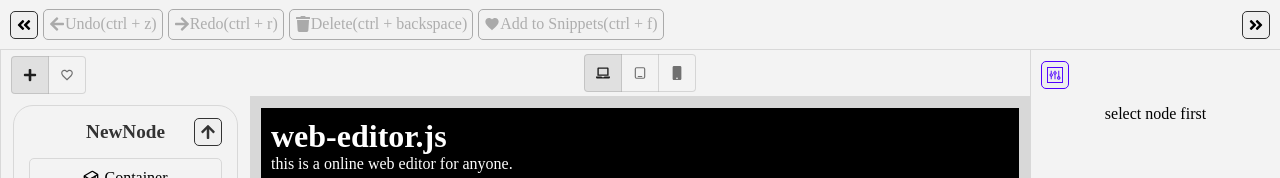
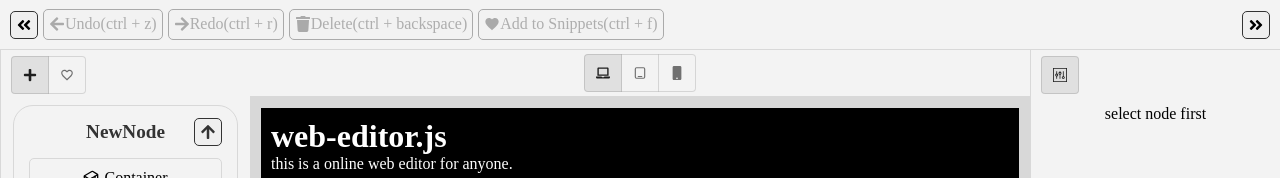
Before and after one commit to jasonlinkai/web-editor, a React (Create React App) app: page / in a window 1280 px wide. Shown: the top 178 px of the page. Built offline with nearby package versions, Linux system fonts and the light colour scheme; no server answers.

Commit message:
refact: drawer

```diff
--- a/src/WebEditor/LeftDrawer/LeftDrawer.module.scss
+++ /dev/null
@@ -1,36 +0,0 @@
-@import "../../_variables";
-
-.leftDrawer {
-  display: none;
-  height: 100%;
-  flex: 0 0 0px;
-  flex-direction: column;
-  align-items: center;
-  background-color: $panel-bg;
-  border-left: 1px solid $panel-border;
-  overflow: scroll;
-}
-
-.leftDrawerOpen {
-  flex: 0 0 250px;
-  display: flex;
-}
-
-.leftDrawerTabsArea {
-  width: 100%;
-  display: flex;
-  align-items: center;
-  padding: $gap2;
-  gap: $gap2;
-  overflow-y: scroll;
-  height: 50px;
-}
-
-.leftDrawerPanelArea {
-  overflow: scroll;
-  display: flex;
-  flex-direction: column;
-  gap: $gap3;
-  padding-top: $gap1;
-  padding-bottom: $gap1;
-}
--- a/src/WebEditor/LeftDrawer/LeftDrawer.module.scss.d.ts
+++ /dev/null
@@ -1,4 +0,0 @@
-export declare const leftDrawer: string;
-export declare const leftDrawerOpen: string;
-export declare const leftDrawerPanelArea: string;
-export declare const leftDrawerTabsArea: string;
--- a/src/WebEditor/RightDrawer/index.tsx
+++ /dev/null
@@ -1,72 +0,0 @@
-import styles from "./RightDrawer.module.scss";
-import clsx from "clsx";
-import { observer } from "mobx-react-lite";
-import { useStores } from "../../mobx/useMobxStateTreeStores";
-import PositionPanel from "../components/panels/PositionPanel";
-import LayoutPanel from "../components/panels/LayoutPanel";
-import ArrangementPanel from "../components/panels/ArrangementPanel";
-import TypographyPanel from "../components/panels/TypographyPanel";
-import ActionButton from "../components/ActionButton";
-import { TfiPanel } from "react-icons/tfi";
-import { useState } from "react";
-import BorderPanel from "../components/panels/BorderPanel";
-
-enum TabTypes {
-  EDIT_STYLE = "EDIT_STYLE",
-}
-const tabs = [
-  {
-    type: TabTypes.EDIT_STYLE,
-    IconComponent: TfiPanel,
-  },
-];
-
-const RightDrawer: React.FC = observer(() => {
-  const { editor } = useStores();
-  const node = editor.selectedAstNode;
-  const [tabType, setTabType] = useState(TabTypes.EDIT_STYLE);
-  return (
-    <div
-      className={clsx([
-        styles.rightDrawer,
-        {
-          [styles.rightDrawerOpen]: editor.isRightDrawerOpen,
-        },
-      ])}
-    >
-      <div className={styles.rightDrawerTabsArea}>
-        {tabs.map((tab) => {
-          const { IconComponent, type } = tab;
-          return (
-            <ActionButton
-              key={type}
-              IconComponent={IconComponent}
-              isActive={type === tabType}
-              onClick={() => {
-                setTabType(type);
-              }}
-            />
-          );
-        })}
-      </div>
-      <div className={styles.rightDrawerPanelArea}>
-        {tabType === TabTypes.EDIT_STYLE &&
-          (node ? (
-            <>
-              <PositionPanel />
-              <ArrangementPanel />
-              <LayoutPanel />
-              <BorderPanel />
-              <TypographyPanel />
-            </>
-          ) : (
-            <div className={styles.rightDrawerPanelAreaNoSelectedNode}>
-              select node first
-            </div>
-          ))}
-      </div>
-    </div>
-  );
-});
-
-export default RightDrawer;
--- a/src/WebEditor/RightDrawer/RightDrawer.module.scss
+++ b/src/WebEditor/components/Drawers/Drawer.module.scss
@@ -1,6 +1,6 @@
-@import "../../_variables";
+@import "../../../_variables";
 
-.rightDrawer {
+.drawer {
   display: none;
   height: 100%;
   flex: 0 0 0px;
@@ -11,12 +11,12 @@
   overflow: scroll;
 }
 
-.rightDrawerOpen {
+.drawerOpen {
   flex: 0 0 250px;
   display: flex;
 }
 
-.rightDrawerTabsArea {
+.drawerTabsArea {
   width: 100%;
   display: flex;
   align-items: center;
@@ -24,9 +24,10 @@
   gap: $gap2;
   overflow-y: scroll;
   height: 50px;
+  min-height: 50px;
 }
 
-.rightDrawerPanelArea {
+.drawerPanelArea {
   overflow: scroll;
   display: flex;
   flex-direction: column;
@@ -35,20 +36,10 @@
   padding-bottom: $gap1;
 }
 
-.rightDrawerPanelAreaNoSelectedNode {
+.drawerPanelAreaNoSelectedNode {
   display: flex;
   justify-content: center;
   align-items: center;
   height: 100%;
   width: 100%;
 }
-
-.gap {
-  border-top: 1px solid $panel-border;
-  width: 100%;
-  height: 1px;
-}
-
-.rightDrawerTreeArea {
-  padding-top: $gap3;
-}
--- /dev/null
+++ b/src/WebEditor/components/Drawers/Drawer.module.scss.d.ts
@@ -0,0 +1,5 @@
+export declare const drawer: string;
+export declare const drawerOpen: string;
+export declare const drawerPanelArea: string;
+export declare const drawerPanelAreaNoSelectedNode: string;
+export declare const drawerTabsArea: string;
--- a/src/WebEditor/LeftDrawer/index.tsx
+++ b/src/WebEditor/components/Drawers/LeftDrawer.tsx
@@ -1,4 +1,4 @@
-import styles from "./LeftDrawer.module.scss";
+import styles from "./Drawer.module.scss";
 import clsx from "clsx";
 import { useState } from "react";
 import { observer } from "mobx-react-lite";
@@ -6,11 +6,11 @@ import { FaPlus } from "react-icons/fa";
 import { MdFavoriteBorder } from "react-icons/md";
 import ToggleButton from "@mui/material/ToggleButton";
 import ToggleButtonGroup from "@mui/material/ToggleButtonGroup";
-import InfoPanel from "../components/panels/InfoPanel";
-import NewNodePanel from "../components/panels/NewNodePanel";
-import AstTagTreePanel from "../components/panels/AstTagTreePanel";
-import SnippetsPanel from "../components/panels/SnippetsPanel";
-import { useStores } from "../../mobx/useMobxStateTreeStores";
+import InfoPanel from "../../components/panels/InfoPanel";
+import NewNodePanel from "../../components/panels/NewNodePanel";
+import AstTagTreePanel from "../../components/panels/AstTagTreePanel";
+import SnippetsPanel from "../../components/panels/SnippetsPanel";
+import { useStores } from "../../../mobx/useMobxStateTreeStores";
 
 enum TabTypes {
   INFO = "INFO",
@@ -34,13 +34,13 @@ const LeftDrawer: React.FC = observer(() => {
   return (
     <div
       className={clsx([
-        styles.leftDrawer,
+        styles.drawer,
         {
-          [styles.leftDrawerOpen]: editor.isLeftDrawerOpen,
+          [styles.drawerOpen]: editor.isLeftDrawerOpen,
         },
       ])}
     >
-      <div className={styles.leftDrawerTabsArea}>
+      <div className={styles.drawerTabsArea}>
         <ToggleButtonGroup
           value={tabType}
           exclusive
@@ -61,7 +61,7 @@ const LeftDrawer: React.FC = observer(() => {
           })}
         </ToggleButtonGroup>
       </div>
-      <div className={styles.leftDrawerPanelArea}>
+      <div className={styles.drawerPanelArea}>
         {tabType === TabTypes.ADD_CHILDREN && (
           <>
             <NewNodePanel />
@@ -73,10 +73,10 @@ const LeftDrawer: React.FC = observer(() => {
           </>
         )}
       </div>
-      <div className={styles.leftDrawerPanelArea}>
+      <div className={styles.drawerPanelArea}>
         <InfoPanel />
       </div>
-      <div className={styles.leftDrawerPanelArea}>
+      <div className={styles.drawerPanelArea}>
         <AstTagTreePanel />
       </div>
     </div>
--- /dev/null
+++ b/src/WebEditor/components/Drawers/RightDrawer.tsx
@@ -0,0 +1,79 @@
+import styles from "./Drawer.module.scss";
+import clsx from "clsx";
+import { useState } from "react";
+import { observer } from "mobx-react-lite";
+import { TfiPanel } from "react-icons/tfi";
+import ToggleButton from "@mui/material/ToggleButton";
+import ToggleButtonGroup from "@mui/material/ToggleButtonGroup";
+import PositionPanel from "../../components/panels/PositionPanel";
+import LayoutPanel from "../../components/panels/LayoutPanel";
+import ArrangementPanel from "../../components/panels/ArrangementPanel";
+import TypographyPanel from "../../components/panels/TypographyPanel";
+import BorderPanel from "../../components/panels/BorderPanel";
+import { useStores } from "../../../mobx/useMobxStateTreeStores";
+
+enum TabTypes {
+  EDIT_STYLE = "EDIT_STYLE",
+}
+const tabs = [
+  {
+    type: TabTypes.EDIT_STYLE,
+    IconComponent: TfiPanel,
+  },
+];
+
+const RightDrawer: React.FC = observer(() => {
+  const { editor } = useStores();
+  const node = editor.selectedAstNode;
+  const [tabType, setTabType] = useState(TabTypes.EDIT_STYLE);
+  return (
+    <div
+      className={clsx([
+        styles.drawer,
+        {
+          [styles.drawerOpen]: editor.isRightDrawerOpen,
+        },
+      ])}
+    >
+      <div className={styles.drawerTabsArea}>
+        <ToggleButtonGroup
+          value={tabType}
+          exclusive
+          onChange={(e: React.MouseEvent<HTMLElement>, v: TabTypes | null) => {
+            if (v !== null) {
+              setTabType(v);
+            }
+          }}
+          aria-label="left drawer panel type"
+        >
+          {tabs.map((tab) => {
+            const { IconComponent, type } = tab;
+            return (
+              <ToggleButton value={type} aria-label={type}>
+                <IconComponent />
+              </ToggleButton>
+            );
+          })}
+        </ToggleButtonGroup>
+      </div>
+      <div className={styles.drawerPanelArea}>
+        {tabType === TabTypes.EDIT_STYLE &&
+          (node ? (
+            <>
+              <PositionPanel />
+              <ArrangementPanel />
+              <LayoutPanel />
+              <BorderPanel />
+              <TypographyPanel />
+            </>
+          ) : (
+            <div className={styles.drawerPanelAreaNoSelectedNode}>
+              select node first
+            </div>
+          ))}
+      </div>
+    </div>
+  );
+});
+
+export default RightDrawer;
--- a/src/WebEditor/index.tsx
+++ b/src/WebEditor/index.tsx
@@ -1,9 +1,9 @@
 import styles from "./WebEditor.module.scss";
 import ActionBar from "./ActionBar";
-import LeftDrawer from "./LeftDrawer";
+import LeftDrawer from "./components/Drawers/LeftDrawer";
 import SizerBar from "./SizerBar";
 import Renderer from "./Renderer";
-import RightDrawer from "./RightDrawer";
+import RightDrawer from "./components/Drawers/RightDrawer";
 import { MobxStateTreeStoreProvider } from "../mobx/MobxStateTreeProvider";
 import UploadModal from "./components/Modals/UploadModal";
 import ImageGalleryModal from "./components/Modals/ImageGalleryModal";
```
Also changed, not shown: src/WebEditor/RightDrawer/RightDrawer.module.scss.d.ts (deleted, +0 -7 lines).
